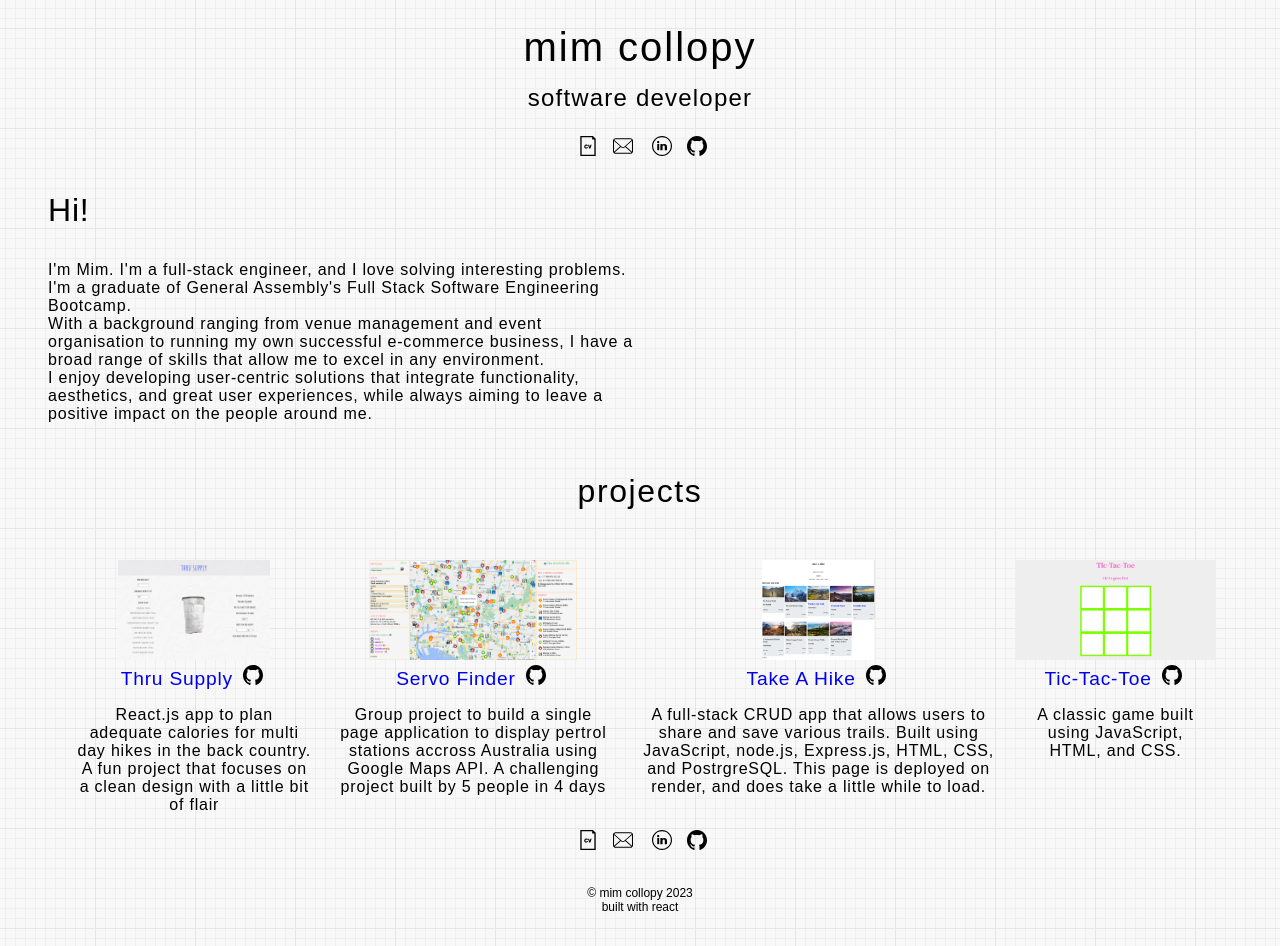
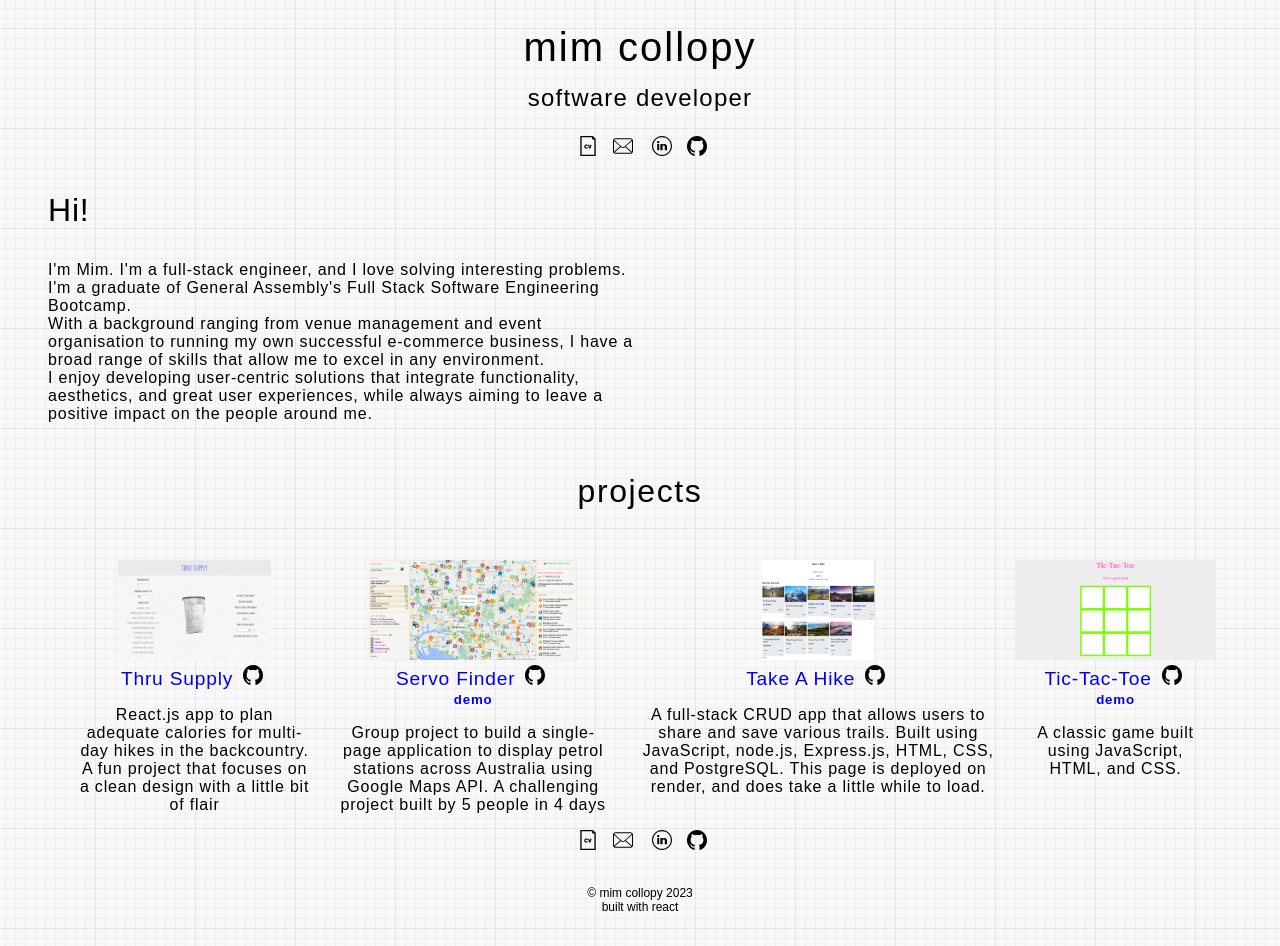
Before and after one commit to mimcollopy/portfolio, a React (Create React App) app: page / in a window 1280 px wide. Built offline with nearby package versions, Linux system fonts and the light colour scheme.

Commit message:
update to project links

```diff
--- a/src/App.css
+++ b/src/App.css
@@ -3,6 +3,10 @@
 }
 @import url("https://fonts.googleapis.com/css2?family=Amatic+SC:wght@400;700&family=Gruppo&family=Montserrat:wght@300&family=Poiret+One&family=Raleway:wght@100&display=swap");
 
+.a:hover {
+  font-weight: bold;
+  cursor: pointer;
+}
 .grid-wrapper {
   display: flex;
   flex-wrap: wrap;
--- a/src/components/About.css
+++ b/src/components/About.css
@@ -7,6 +7,7 @@
     margin-bottom: 50px;
 
 }
+
 .hi {
     font-size: 200%;
 
--- a/src/components/ProjectInfo.css
+++ b/src/components/ProjectInfo.css
@@ -14,6 +14,13 @@
 
 
 }
+
+.project-list a:hover {
+  font-weight: bold;
+  font-size: large;
+  cursor: pointer;
+}
+
 .project-list a:visited{
 
     color: black;
@@ -35,6 +42,15 @@ max-height: 100px;
   margin-left: 5%;
   margin-right: 5%;
 }
+
+#demo-btn {
+  font-size: smaller;
+  font-weight: bold;
+}
+#demo-btn:hover {
+  font-size: large;
+  font-weight: bold;
+}
 /* #app-img style {
   height: 64px;
   width: 64px;
--- a/src/components/ProjectInfo.jsx
+++ b/src/components/ProjectInfo.jsx
@@ -9,62 +9,118 @@ export default function ProjectInfo() {
   return (
     <div className="project-list">
       <div>
-        <a href="https://github.com/mimcollopy/thru_supply" target="_blank" rel="noopener noreferrer">
+        <a
+          href="https://github.com/mimcollopy/thru_supply"
+          target="_blank"
+          rel="noopener noreferrer"
+        >
           <img id="app-img" src={thru_supply} alt="thru supply" />
           <br /> Thru Supply
         </a>
-        <a href="https://github.com/mimcollopy/thru_supply" target="_blank" rel="noopener noreferrer">
+        <a
+          href="https://github.com/mimcollopy/thru_supply"
+          target="_blank"
+          rel="noopener noreferrer"
+        >
           <img className="social-icon" src={github} alt="GitHub" />
         </a>
         <p id="project-description">
-          React.js app to plan adequate calories for multi day hikes in the back
-          country. A fun project that focuses on a clean design with a little
-          bit of flair
+          React.js app to plan adequate calories for multi-day hikes in the backcountry. A fun project that focuses on a clean design with a little bit of flair
         </p>
       </div>
 
       <div>
-        <a href="https://github.com/papa-fish/servo_app" target="_blank" rel="noopener noreferrer">
+        <a
+          href="https://servo-app.fly.dev/"
+          target="_blank"
+          rel="noopener noreferrer"
+        >
           <img id="app-img" src={servo_app} alt="servo app" />
           <br /> Servo Finder
         </a>
-        <a href="https://github.com/papa-fish/servo_app" target="_blank" rel="noopener noreferrer">
+        <a
+          href="https://github.com/papa-fish/servo_app"
+          target="_blank"
+          rel="noopener noreferrer"
+        >
           <img className="social-icon" src={github} alt="GitHub" />
+        </a>
+        <br />
+        <a
+          id="demo-btn"
+          href="https://servo-app.fly.dev/"
+          target="_blank"
+          rel="noopener noreferrer"
+        >
+          demo
         </a>
 
         <p id="project-description">
-          Group project to build a single page application to display pertrol
-          stations accross Australia using Google Maps API. A challenging
-          project built by 5 people in 4 days
+          Group project to build a single-page application to display petrol stations across Australia using Google Maps API. A challenging project built by 5 people in 4 days
         </p>
       </div>
       <div>
-        <a href="https://take-a-hike.onrender.com/" target="_blank" rel="noopener noreferrer">
-
+        <a
+          href="https://github.com/mimcollopy/take-a-hike"
+          target="_blank"
+          rel="noopener noreferrer"
+        >
           <img id="app-img" src={take_a_hike} alt="take a hike" />
           <br />
           Take A Hike
         </a>
-        <a href="https://github.com/mimcollopy/take-a-hike" target="_blank" rel="noopener noreferrer">
+
+        <a
+          href="https://github.com/mimcollopy/take-a-hike"
+          target="_blank"
+          rel="noopener noreferrer"
+        >
           <img className="social-icon" src={github} alt="GitHub" />
-          </a>
+        </a>
+        {/* <br />
+        <a
+          id="demo-btn"
+          href="https://take-a-hike.onrender.com/"
+          target="_blank"
+          rel="noopener noreferrer"
+        >
+          demo
+        </a> */}
         <p id="project-description">
           A full-stack CRUD app that allows users to share and save various
           trails. Built using JavaScript, node.js, Express.js, HTML, CSS, and
-          PostrgreSQL. This page is deployed on render, and does take a little while to load.
+          PostgreSQL. This page is deployed on render, and does take a little
+          while to load.
         </p>
       </div>
       <div>
-        <a href="https://mimcollopy.github.io/tac-tac-toe/" target="_blank" rel="noopener noreferrer">
+        <a
+          href="https://mimcollopy.github.io/tac-tac-toe/"
+          target="_blank"
+          rel="noopener noreferrer"
+        >
           <img id="app-img" src={tic_tac_toe} alt="tic-tac-toe" />
           <br /> Tic-Tac-Toe
         </a>
-        <a href="https://github.com/mimcollopy/tac-tac-toe" target="_blank" rel="noopener noreferrer">
-
+        <a
+          href="https://github.com/mimcollopy/tac-tac-toe"
+          target="_blank"
+          rel="noopener noreferrer"
+        >
           <img className="social-icon" src={github} alt="GitHub" />
         </a>
+        <br />
+        <a
+          id="demo-btn"
+          href="https://mimcollopy.github.io/tac-tac-toe/"
+          target="_blank"
+          rel="noopener noreferrer"
+        >
+          demo
+        </a>
         <p id="project-description">
-          A classic game built using JavaScript, HTML, and CSS.</p>
+          A classic game built using JavaScript, HTML, and CSS.
+        </p>
       </div>
     </div>
   );
--- a/src/components/Socials.css
+++ b/src/components/Socials.css
@@ -3,3 +3,31 @@
     height: 30px;
     margin-right: 5px;
   }
+  .social-icon:hover {
+
+  }
+
+  .social-icon:hover {
+    animation: shake 0.82s cubic-bezier(.36,.07,.19,.97) both;
+    transform: translate3d(0, 0, 0);
+    backface-visibility: hidden;
+    perspective: 1000px;
+  }
+
+  @keyframes shake {
+    10%, 90% {
+      transform: translate3d(-1px, 0, 0);
+    }
+
+    20%, 80% {
+      transform: translate3d(2px, 0, 0);
+    }
+
+    30%, 50%, 70% {
+      transform: translate3d(-4px, 0, 0);
+    }
+
+    40%, 60% {
+      transform: translate3d(4px, 0, 0);
+    }
+  }
```
Also changed, not shown: src/components/Footer.css (line endings or trailing spaces).
